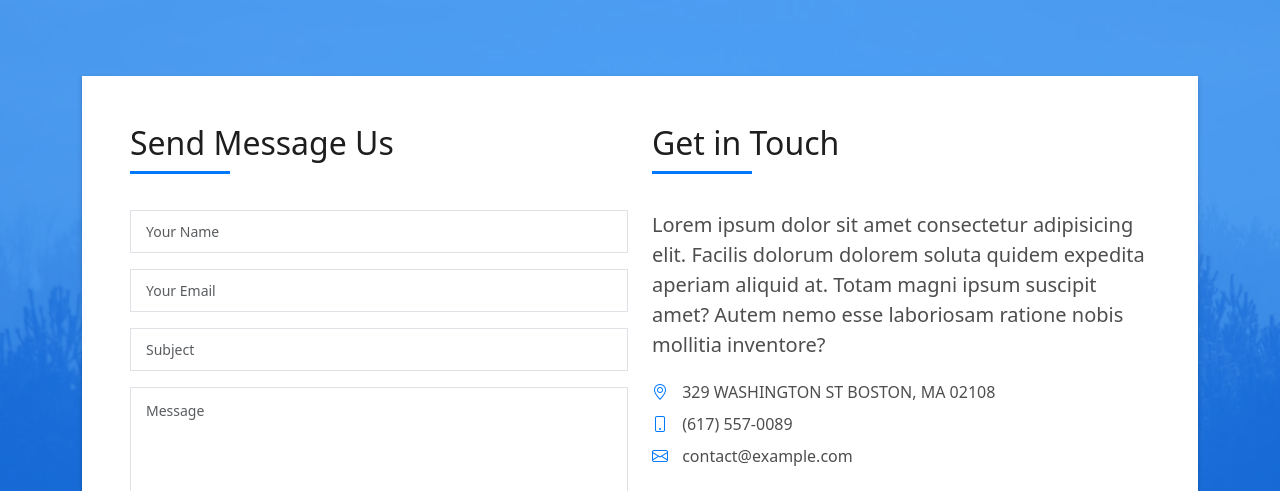
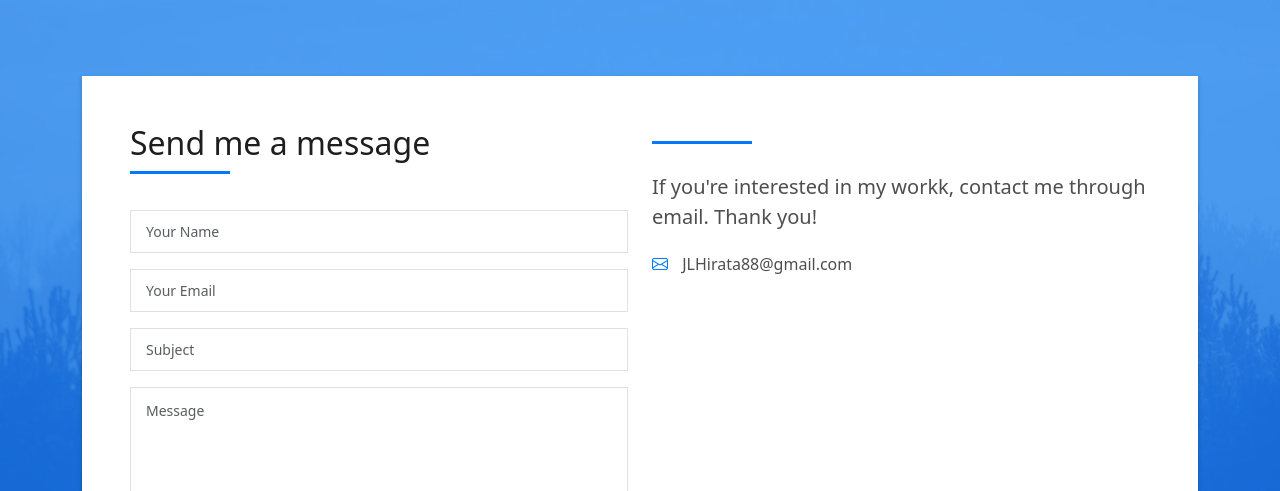
Before and after one commit to KingJustin88/KingJustin88.github.io, a plain HTML site: page index.html in a window 1280 px wide. Shown: the part 2690-3181 px from the top of the page. Drawn offline with Linux system fonts and the light colour scheme.

Commit message:
Update index.html
updated the contact me section

```diff
--- a/index.html
+++ b/index.html
@@ -680,7 +680,7 @@
                   <div class="col-md-6">
                     <div class="title-box-2">
                       <h5 class="title-left">
-                        Send Message Us
+                        Send me a message
                       </h5>
                     </div>
                     <div>
@@ -721,29 +721,25 @@
                   <div class="col-md-6">
                     <div class="title-box-2 pt-4 pt-md-0">
                       <h5 class="title-left">
-                        Get in Touch
                       </h5>
                     </div>
                     <div class="more-info">
                       <p class="lead">
-                        Lorem ipsum dolor sit amet consectetur adipisicing elit. Facilis dolorum dolorem soluta quidem
-                        expedita aperiam aliquid at.
-                        Totam magni ipsum suscipit amet? Autem nemo esse laboriosam ratione nobis
-                        mollitia inventore?
+                        If you're interested in my workk, contact me through email. Thank you!
                       </p>
                       <ul class="list-ico">
-                        <li><span class="bi bi-geo-alt"></span> 329 WASHINGTON ST BOSTON, MA 02108</li>
-                        <li><span class="bi bi-phone"></span> (617) 557-0089</li>
-                        <li><span class="bi bi-envelope"></span> contact@example.com</li>
+                        <!-- <li><span class="bi bi-geo-alt"></span> 329 WASHINGTON ST BOSTON, MA 02108</li> -->
+                        <!-- <li><span class="bi bi-phone"></span> (617) 557-0089</li> -->
+                        <li><span class="bi bi-envelope"></span> JLHirata88@gmail.com</li>
                       </ul>
                     </div>
                     <div class="socials">
-                      <ul>
+                      <!-- <ul>
                         <li><a href=""><span class="ico-circle"><i class="bi bi-facebook"></i></span></a></li>
                         <li><a href=""><span class="ico-circle"><i class="bi bi-instagram"></i></span></a></li>
                         <li><a href=""><span class="ico-circle"><i class="bi bi-twitter"></i></span></a></li>
                         <li><a href=""><span class="ico-circle"><i class="bi bi-linkedin"></i></span></a></li>
-                      </ul>
+                      </ul> -->
                     </div>
                   </div>
                 </div>
```
